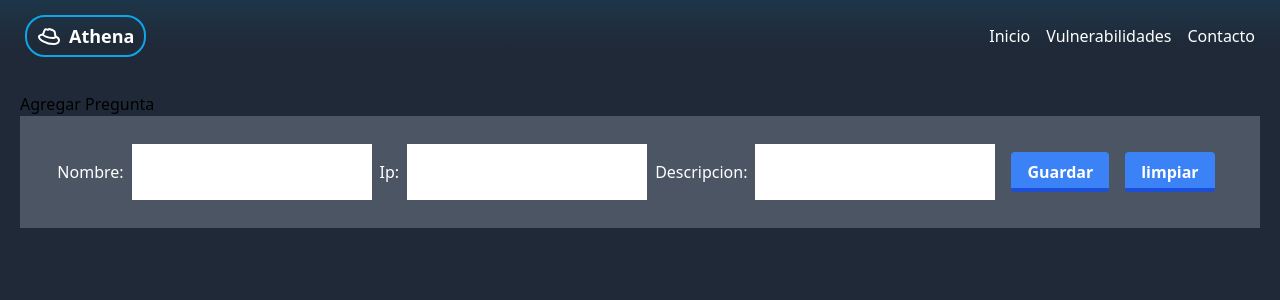
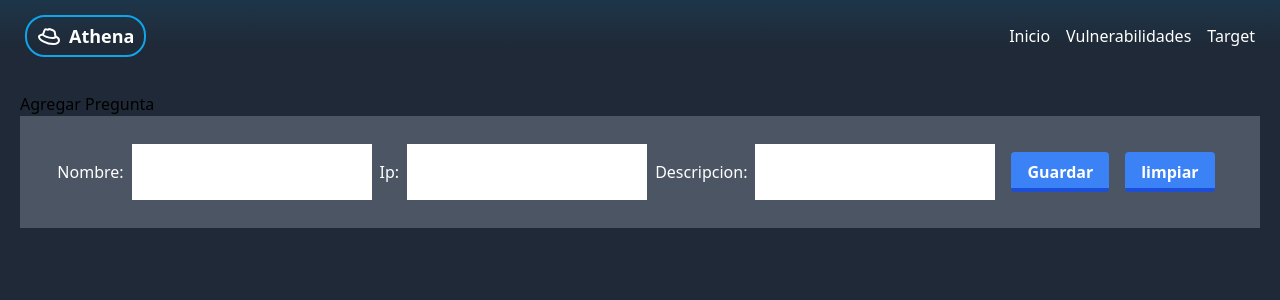
Before and after one commit to NelsonNV/AthenaGuard, a Django app: page /target/add/ in a window 1280 px wide. Shown: the top 300 px of the page. Run offline with Django 4.2, Linux system fonts and the light colour scheme; some libraries are stand-ins or nearby versions.

Commit message:
refactor(link): add link to list Target

```diff
--- a/athena/template/base.html
+++ b/athena/template/base.html
@@ -23,7 +23,7 @@
         <div class="nav-links">
           <a href="{% url 'home' %}" >Inicio</a>
           <a href="{% url 'listVuln' %}">Vulnerabilidades</a>
-          <a href="#">Contacto</a>
+          <a href="{% url 'listTarg' %}">Target</a>
         </div>
       </nav>
     </header>
```
